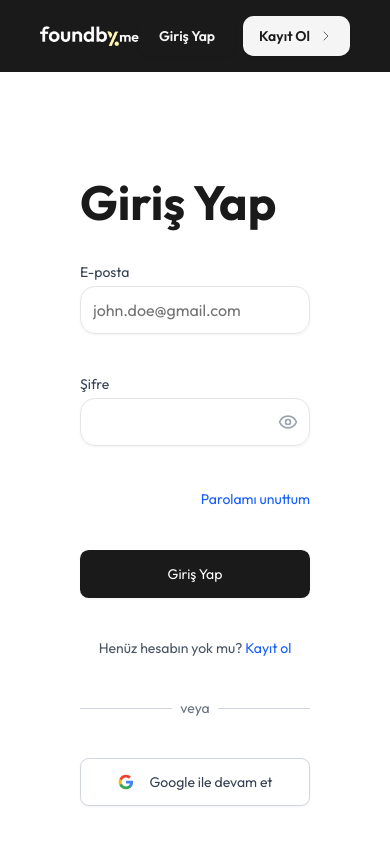
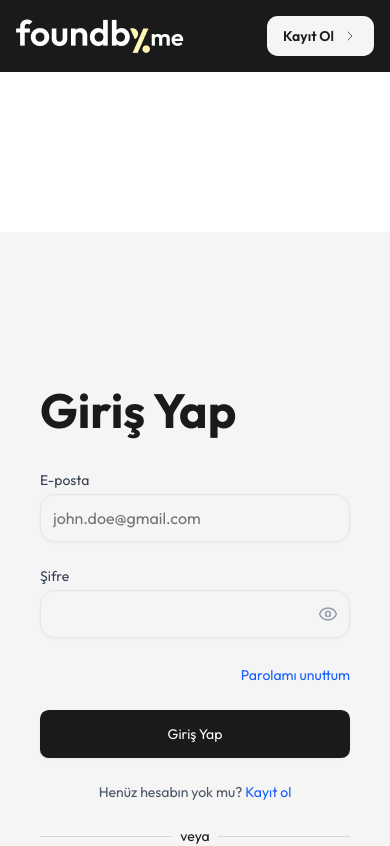
Before and after one commit to kayaayberk/foundbyme-demo, a Next.js app: page /sign-in in a window 390 px wide. Shown: the top 846 px of the page. Built offline with nearby package versions, Linux system fonts and the light colour scheme.

Commit message:
refactor(styles): improve styles of login/sign-up pages and display nav buttons based on pathname

```diff
--- a/components/footer.jsx
+++ b/components/footer.jsx
@@ -5,7 +5,7 @@ import { Instagram } from 'lucide-react'
 
 function Footer() {
     return (
-        <footer className='flex flex-col items-center justify-between bg-primary w-full text-muted/70 font-medium md:text-sm text-xs gap-10 md:px-40 px-10 md:py-20 py-10 whitespace-nowrap'>
+        <footer className='flex flex-col items-center justify-between bg-primary w-full text-muted/70 font-medium md:text-lg text-xs gap-10 md:px-40 px-10 md:py-20 py-10 whitespace-nowrap'>
             <div className='flex flex-col items-center justify-between gap-10 w-full'>
                 <div className='w-full'>
                     <Link href='/' className='w-40'>
@@ -31,7 +31,7 @@ function Footer() {
                     </div>
                 </div>
             </div>
-            <div className='flex md:flex-row flex-col w-full justify-between md:items-center items-start md:gap-10 gap-2'>
+            <div className='flex md:flex-row flex-col w-full justify-center md:items-center items-start md:gap-10 gap-2'>
                 <Link href='#'>Gizlilik Politikası</Link>
                 <Link href='#'>Kullanıcı Sözleşmesi</Link>
                 <Link href='#'>KVKK Aydınlatma Metni</Link>
--- a/components/navigation.jsx
+++ b/components/navigation.jsx
@@ -1,14 +1,21 @@
+'use client'
+
 import Image from 'next/image'
 import Link from 'next/link'
 import logo from '@/public/logo.png'
 import { Button } from '@/components/ui/button'
 import { ChevronRight } from 'lucide-react'
+import { usePathname } from 'next/navigation'
 
 
 function Navigation() {
+    const pathname = usePathname()
+    const isLoginPage = pathname === '/sign-in'
+    const isSignUpPage = pathname === '/sign-up'
+
     return (
         <header className='w-full bg-primary'>
-            <div className='mx-auto flex items-center justify-between px-10 py-4 xl:px-40'>
+            <div className='mx-auto flex items-center justify-between md:px-10 px-4 py-4 xl:px-40'>
                 <Link href='/'>
                     <Image
                         src={logo}
@@ -20,14 +27,14 @@ function Navigation() {
                     />
                 </Link>
                 <div className='flex items-center gap-2'>
-                    <Button
+                    {!isLoginPage && <Button
                         variant='ghost'
                         size='lg'
                         className='text-muted rounded-lg px-5 py-2.5 font-semibold shadow-xs hover:bg-muted/40 hover:text-muted'
                         asChild>
                         <Link href='/sign-in'>Giriş Yap</Link>
-                    </Button>
-                    <Button
+                    </Button>}
+                    {!isSignUpPage && <Button
                         variant='primary'
                         size='lg'
                         className='text-muted rounded-lg px-5 py-2.5 font-semibold shadow-xs'
@@ -41,7 +48,7 @@ function Navigation() {
                                 strokeWidth={1}
                             />
                         </Link>
-                    </Button>
+                    </Button>}
                 </div>
             </div>
         </header>
--- a/components/views/login-view.jsx
+++ b/components/views/login-view.jsx
@@ -48,13 +48,13 @@ const LoginView = () => {
         const togglePasswordVisibility = () => setShowPassword(!showPassword)
 
         return (
-            <div className={`flex w-full lg:w-1/2 items-center justify-center bg-white min-h-screen overflow-y-auto`}>
-                <div className={`w-full space-y-10 py-8 px-20`}>
+            <div className='flex w-full lg:w-1/2 items-center justify-center bg-muted'>
+                <div className='w-full space-y-10 py-8 md:px-20 px-10'>
                     <div className='space-y-2'>
                         <h1 className='text-5xl font-bold text-primary'>Giriş Yap</h1>
                     </div>
 
-                    <form onSubmit={handleSubmit(onSubmit)} className='space-y-10'>
+                    <form onSubmit={handleSubmit(onSubmit)} className='space-y-6'>
                         {/* Email Field */}
                         <FormField
                             id="email"
@@ -105,7 +105,7 @@ const LoginView = () => {
                                 <span className='w-full border-t border-gray-300' />
                             </div>
                             <div className='relative flex justify-center text-sm'>
-                                <span className='px-2 bg-white text-gray-500'>veya</span>
+                                <span className='px-2 bg-muted text-primary'>veya</span>
                             </div>
                         </div>
 
@@ -116,7 +116,7 @@ const LoginView = () => {
         )
     }
     return (
-        <div className='flex min-h-screen w-full'>
+        <div className='flex w-full h-full min-h-screen md:my-0 my-40'>
             <SignInForm />
             <BackgroundImage />
         </div>
--- a/components/views/signup-view.jsx
+++ b/components/views/signup-view.jsx
@@ -146,14 +146,14 @@ const SignUpView = () => {
         }
 
         return (
-            <div className='flex w-full lg:w-1/2 items-center justify-center bg-white min-h-screen overflow-y-auto'>
-                <div className='w-full py-8 px-20'>
-                    <div className='space-y-10'>
+            <div className='flex w-full lg:w-1/2 items-center justify-center bg-muted'>
+                <div className='w-full space-y-10 py-8 md:px-20 px-10'>
+                    <div className='space-y-2'>
                         <h1 className='text-5xl font-bold text-primary'>Kayıt Ol</h1>
-                        <p className='text-sm text-gray-600'>Hesap türü</p>
                     </div>
 
                     <form onSubmit={handleSubmit(onSubmit)} className='space-y-6'>
+                        <p className='text-sm text-gray-600'>Hesap türü</p>
                         <Tabs value={activeTab} onValueChange={handleTabChange} className="w-full">
                             <TabsList className="grid w-full grid-cols-2 h-12 bg-transparent gap-6">
                                 <TabsTrigger value="marka" className="rounded-xl text-sm font-medium  data-[state=active]:ring-2 data-[state=active]:ring-primary bg-secondary border-2 border-primary/10">
@@ -188,7 +188,7 @@ const SignUpView = () => {
                                 <span className='w-full border-t border-gray-300' />
                             </div>
                             <div className='relative flex justify-center text-sm'>
-                                <span className='px-2 bg-white text-gray-500'>veya</span>
+                                <span className='px-2 bg-muted text-primary'>veya</span>
                             </div>
                         </div>
 
@@ -206,7 +206,7 @@ const SignUpView = () => {
         )
     }
     return (
-        <div className='flex min-h-screen w-full'>
+        <div className='flex w-full h-full min-h-screen md:my-0 my-40'>
             <SignUpForm />
             <BackgroundImage />
         </div>
```
